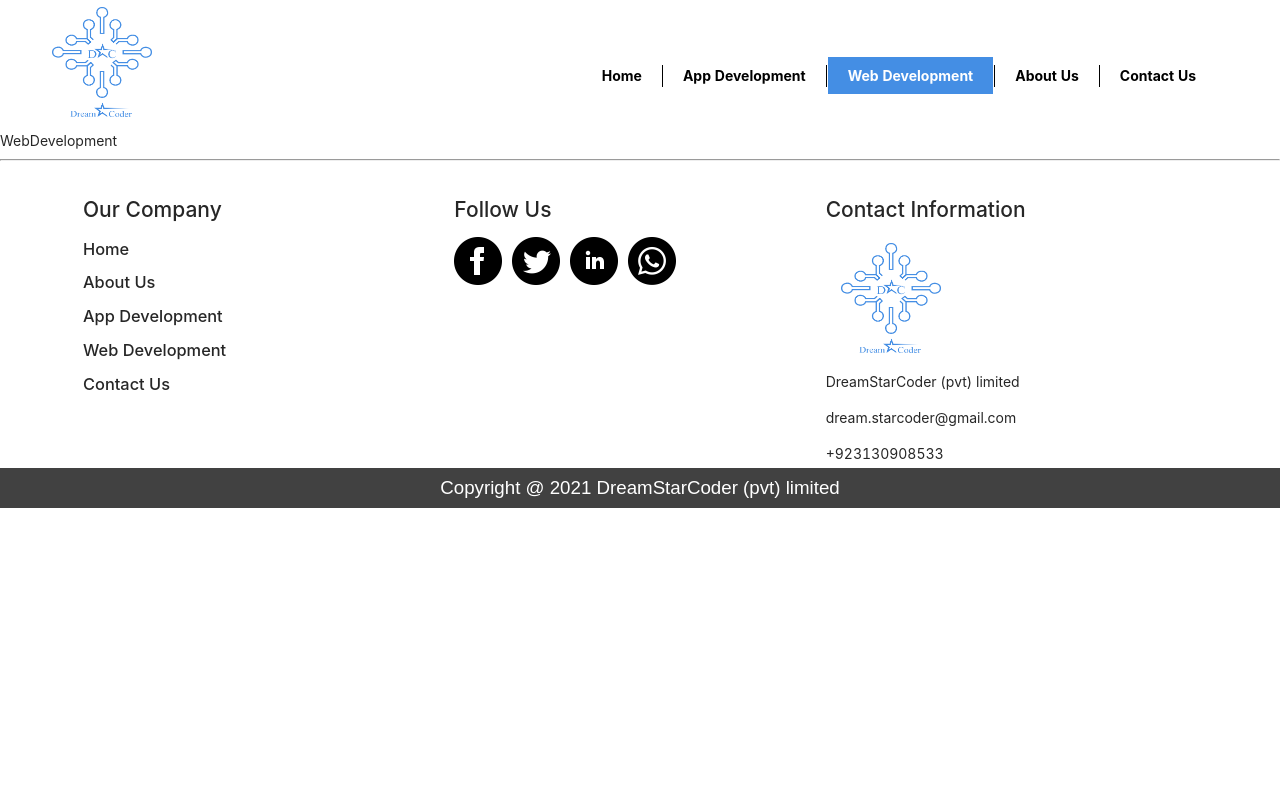
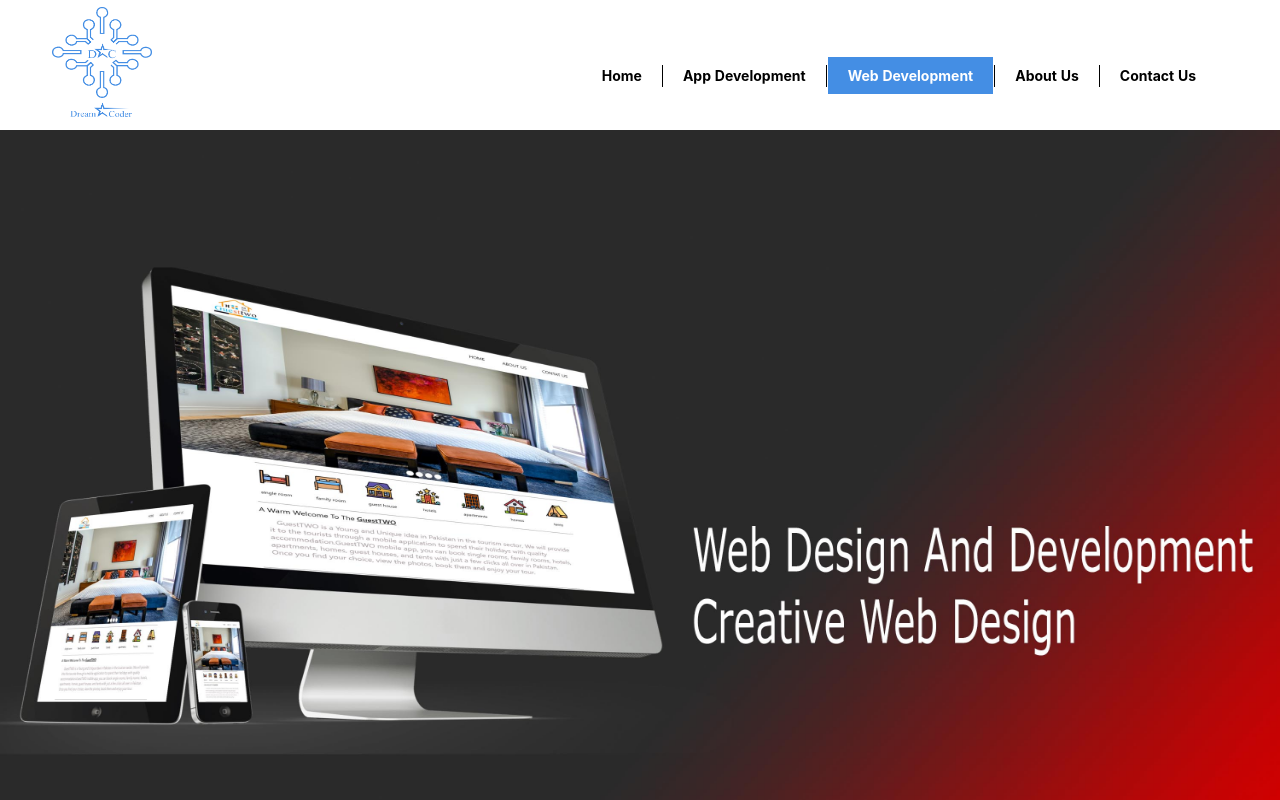
Before and after one commit to A-Wahabb/DreamStar, a React (Create React App) app: page /web-development in a window 1280 px wide. Shown: the top 800 px of the page. Built offline with nearby package versions, Linux system fonts and the light colour scheme.

Commit message:
email pic add

```diff
--- a/src/components/Home.js
+++ b/src/components/Home.js
@@ -104,7 +104,7 @@ const Home=()=>{
                                   a baby smile. The computer is an extension of mind.
                                </p>
                                <div className='cardimagedivthree'>
-                               <img alt='WebDebelopment' className='cardimage'src={process.env.PUBLIC_URL+'/.jpg'}/>
+                               <img alt='WebDebelopment' className='cardimage'src={process.env.PUBLIC_URL+'/multimadia.png'}/>
                                </div>
                                <div className='rdmdiv'>
                         <button className='rdmbtn'>read more</button></div>
--- a/src/components/WebDevelopmet.js
+++ b/src/components/WebDevelopmet.js
@@ -3,7 +3,9 @@ import React from "react";
 const WebDevelopment=()=>{
     return(
         <div>
-            WebDevelopment
+            <div>
+                <img alt='WebDevelopment' className='contentStyle' src={process.env.PUBLIC_URL+'/web.jpg'}/>
+            </div>
         </div>
     )
 }
```
Also changed, not shown: public/email 1.png (added), src/components/WebDevelopment.css (added).
